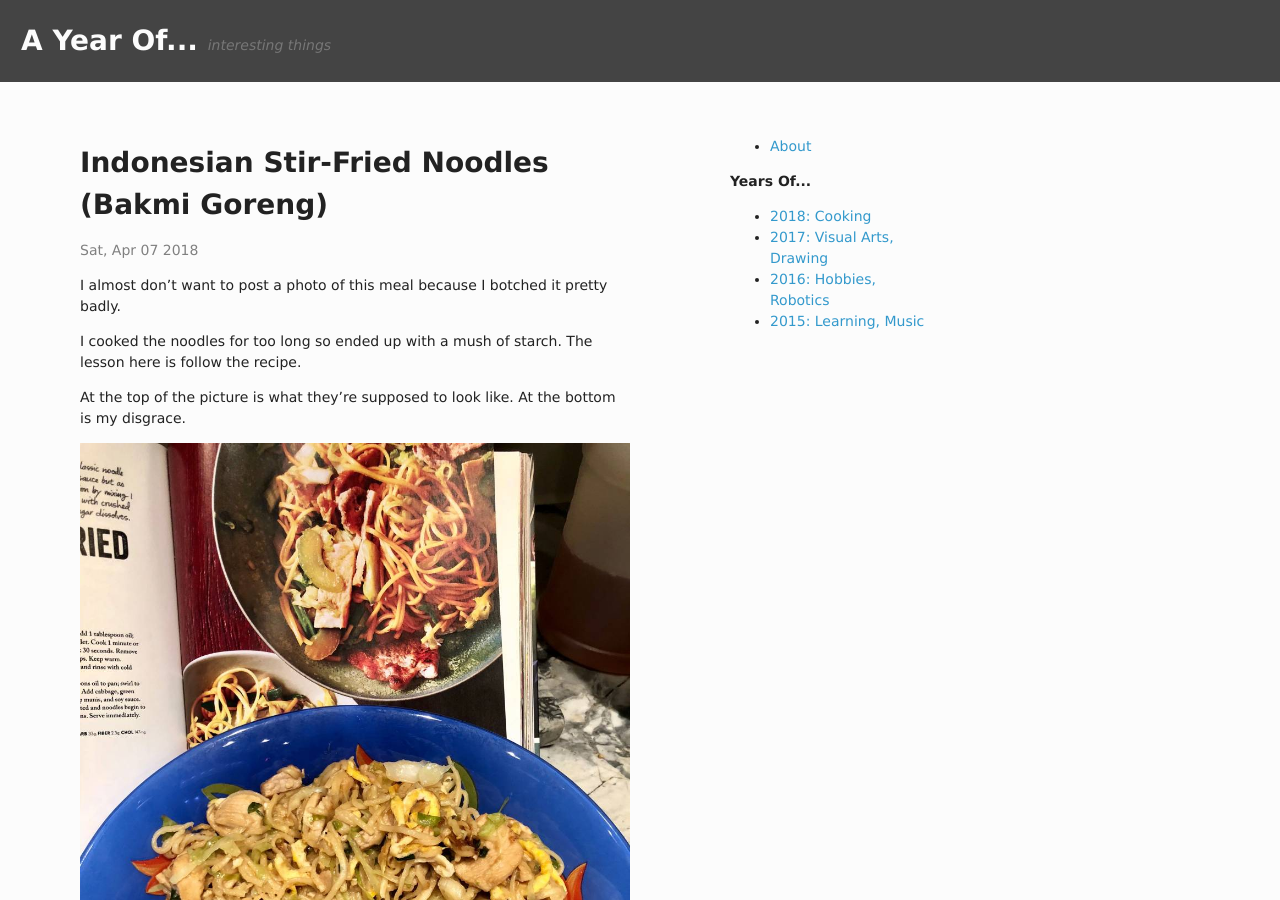
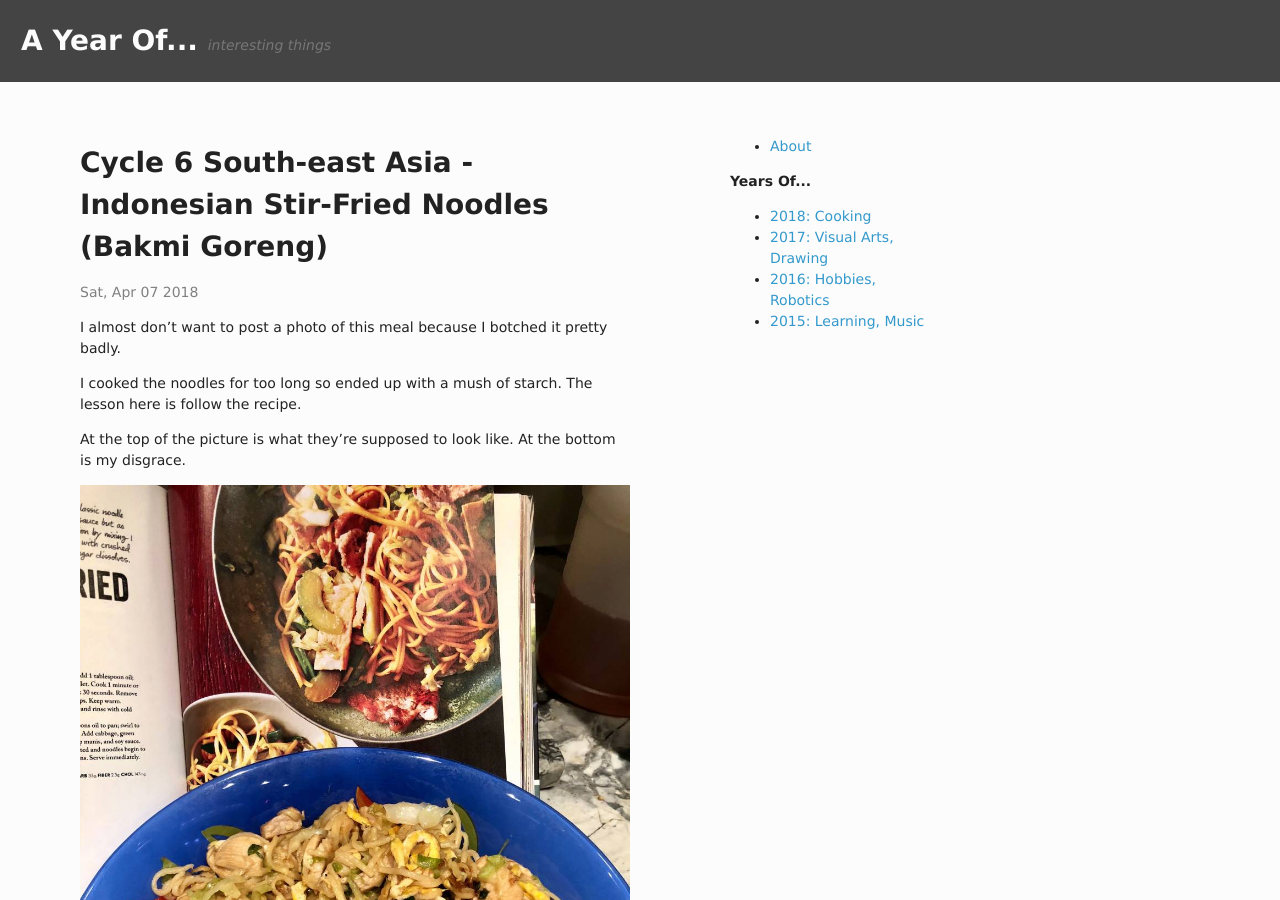
Before and after one commit to AYearOf/ayearof.github.io, a Jekyll site: the page built from _posts/2018-04-07-indonesian_stir-fried_noodles.md, in a window 1280 px wide and 900 px high. Built offline with Jekyll 4.4.1, drawn with Linux system fonts in a browser that asks for light colours.

Commit message:
mentioning cycle

```diff
--- a/_posts/2018-04-07-indonesian_stir-fried_noodles.md
+++ b/_posts/2018-04-07-indonesian_stir-fried_noodles.md
@@ -1,6 +1,6 @@
 ---
 layout: post
-title: Indonesian Stir-Fried Noodles (Bakmi Goreng)
+title: Cycle 6 South-east Asia - Indonesian Stir-Fried Noodles (Bakmi Goreng)
 ---
 
 I almost don't want to post a photo of this meal because I botched it pretty badly.
```
